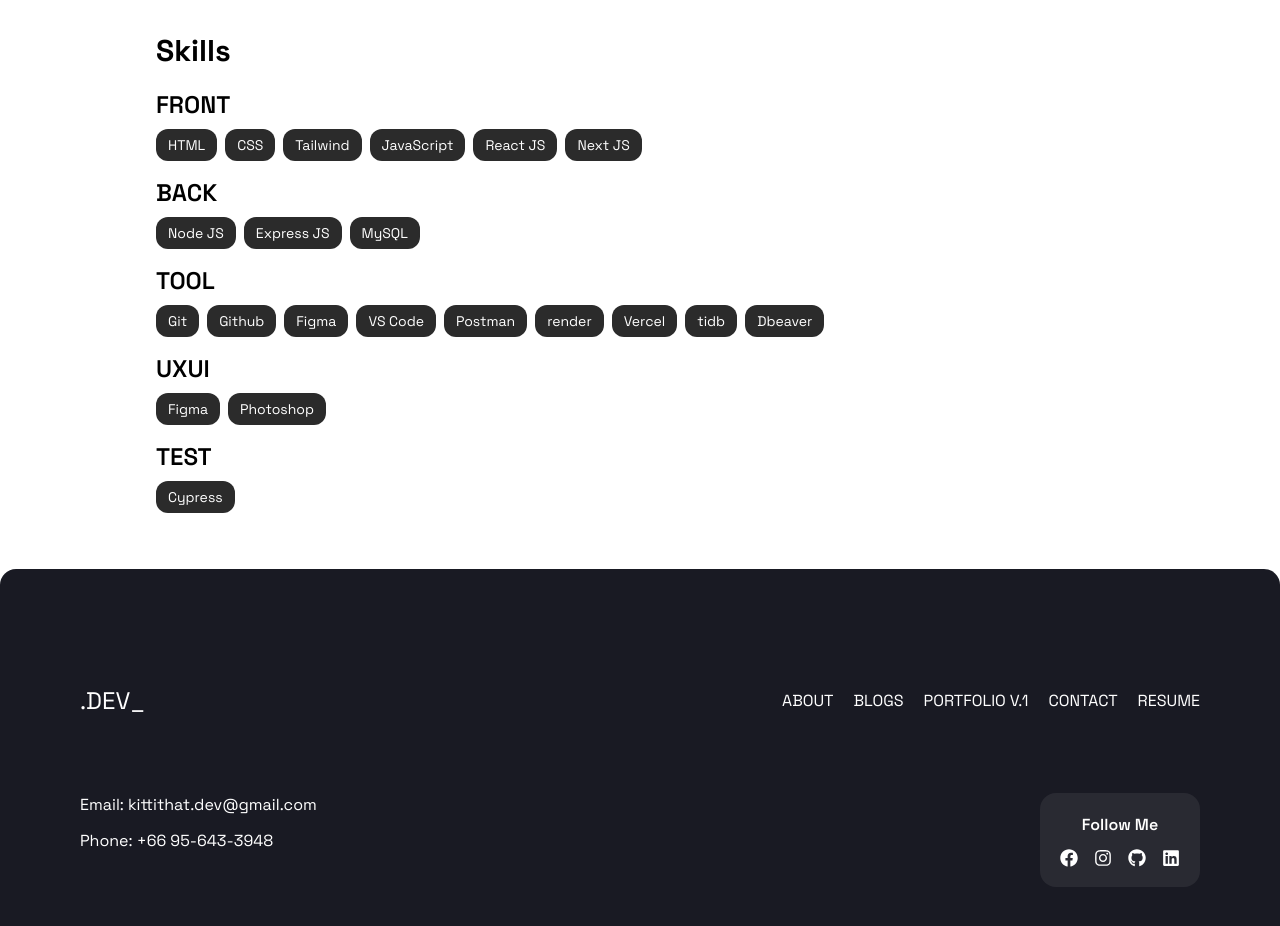
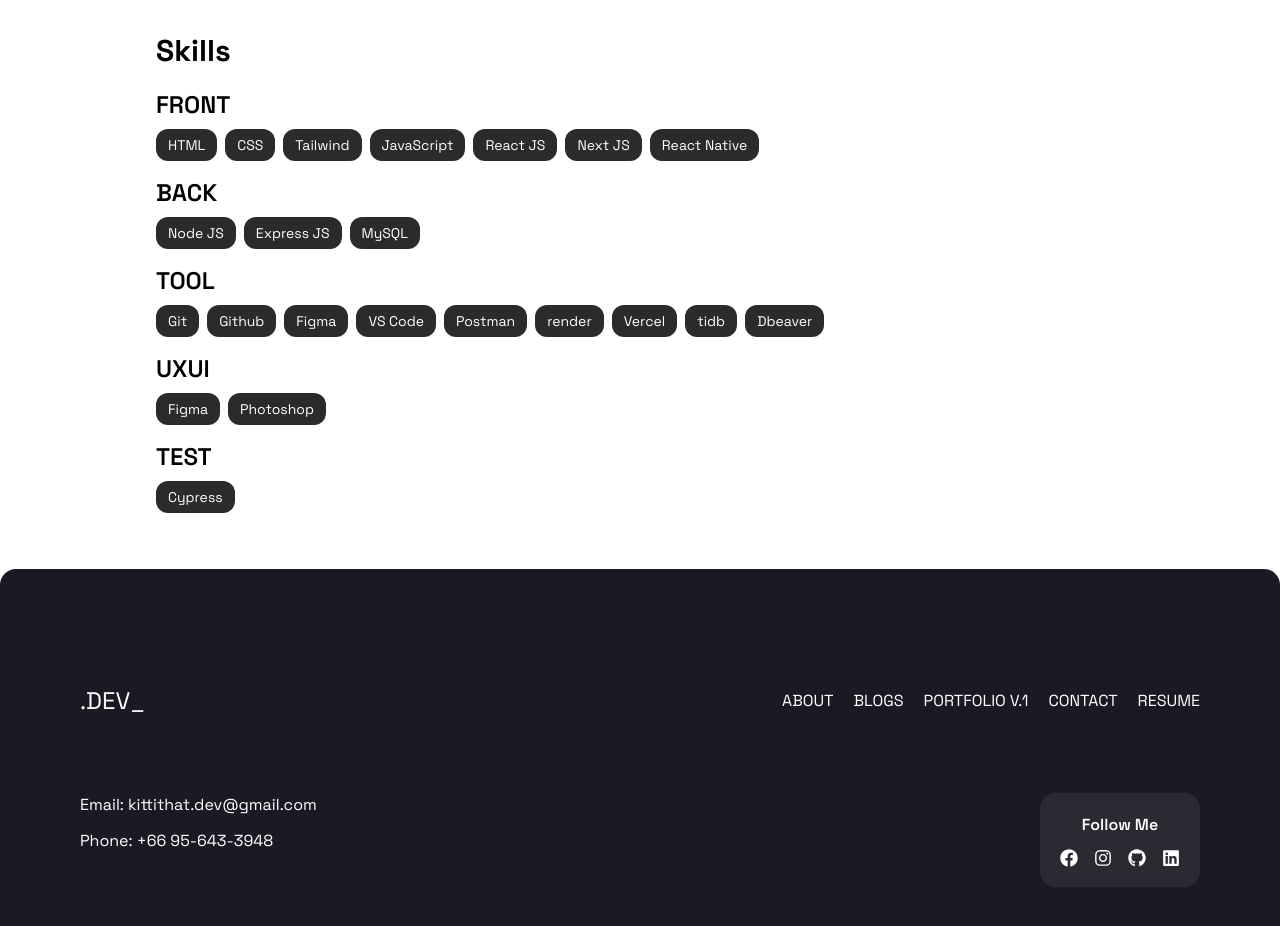
Before and after one commit to zendlll66/Dev-tricks, a React (Vite) app in the folder client/: page / in a window 1280 px wide. Shown: the part 1260-2186 px from the top of the page. Built offline with nearby package versions, Linux system fonts and the light colour scheme; no server answers.

Commit message:
add react native

```diff
--- a/client/src/sections/Skills.jsx
+++ b/client/src/sections/Skills.jsx
@@ -10,6 +10,7 @@ const Skills = () => {
                 "JavaScript",
                 "React JS",
                 "Next JS",
+                "React Native",
             ],
             back: [
                 "Node JS",
```
